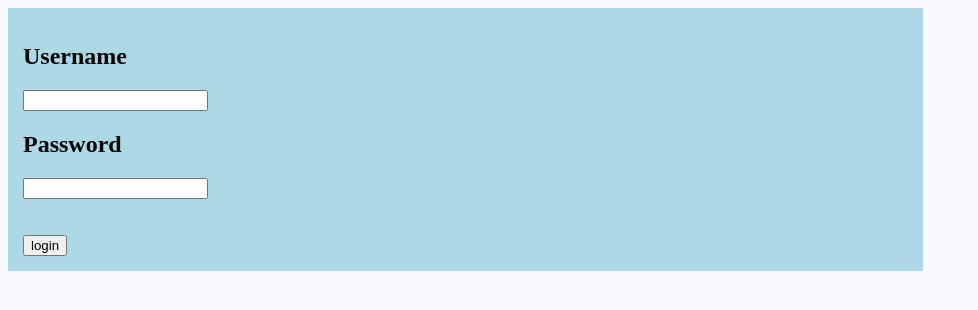
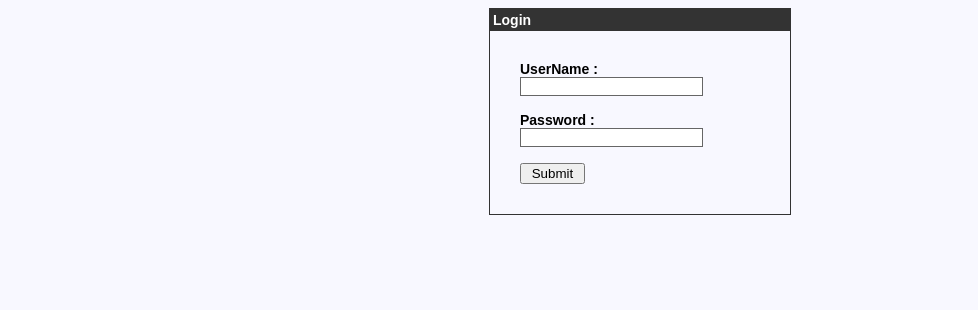
Before and after one commit to jamesgiang87/CPSC362P1, a PHP site: page /loginPage.html in a window 1280 px wide. Shown: the top 310 px of the page, without its empty margins (0-978 px from the left). Run offline with PHP 8.4, Linux system fonts and the light colour scheme.

Commit message:
Add files via upload

```diff
--- a/loginPage.html
+++ b/loginPage.html
@@ -1,3 +1,33 @@
+<?php
+   include("sqlConfig.php");
+   session_start();
+
+   if($_SERVER["REQUEST_METHOD"] == "POST") {
+      // username and password sent from form
+
+      $myusername = mysqli_real_escape_string($db,$_POST['username']);
+      $mypassword = mysqli_real_escape_string($db,$_POST['password']);
+
+      $sql = "SELECT id FROM admin WHERE user = '$myusername' and pass = '$mypassword'";
+      $result = mysqli_query($db,$sql);
+      $row = mysqli_fetch_array($result,MYSQLI_ASSOC);
+      $active = $row['active'];
+
+      $count = mysqli_num_rows($result);
+
+      // If result matched $myusername and $mypassword, table row must be 1 row
+
+      if($count == 1) {
+         session_register("myusername");
+         $_SESSION['login_user'] = $myusername;
+
+         header("location: welcome.php");
+      }else {
+         $error = "Your Login Name or Password is invalid";
+      }
+   }
+?>
+
 <!doctype html>
 <html lang="en">
 
@@ -7,19 +37,46 @@
     <link rel="stylesheet" type="text/css" href="styles.css">
   </head>
 
-  <body>
+ <title>Login Page</title>
 
-      <section id="loginPageBody">
-      <div id="userAndPass">
-          <h2> Username </h2>
-          <input type="text" username="username">
-          <br>
-          <h2> Password </h2>
-          <input type="text" password="password"></div>
-          <br><br>
-          <input type="submit" name="Submit" value="login">
-      </section>
+      <style type = "text/css">
+         body {
+            font-family:Arial, Helvetica, sans-serif;
+            font-size:14px;
+         }
+         label {
+            font-weight:bold;
+            width:100px;
+            font-size:14px;
+         }
+         .box {
+            border:#666666 solid 1px;
+         }
+      </style>
 
-  </body>
+   </head>
 
+   <body bgcolor = "#FFFFFF">
+
+      <div align = "center">
+         <div style = "width:300px; border: solid 1px #333333; " align = "left">
+            <div style = "background-color:#333333; color:#FFFFFF; padding:3px;"><b>Login</b></div>
+
+            <div style = "margin:30px">
+
+               <form action = "" method = "post">
+                  <label>UserName  :</label><input type = "text" name = "username" class = "box"/><br /><br />
+                  <label>Password  :</label><input type = "password" name = "password" class = "box" /><br/><br />
+                  <input type = "submit" value = " Submit "/><br />
+               </form>
+
+               <div style = "font-size:11px; color:#cc0000; margin-top:10px"><?php echo $error; ?></div>
+
+            </div>
+
+         </div>
+
+      </div>
+
+   </body>
 </html>
```
Also changed, not shown: session.php (added, +16 -0 lines), sqlConfig.php (added, +7 -0 lines), welcome.php (added, +15 -0 lines), addItemPage.html (line endings or trailing spaces), deleteItemPage.html (line endings or trailing spaces), index.html (line endings or trailing spaces), reportPage.html (line endings or trailing spaces), searchPage.html (line endings or trailing spaces), styles.css (line endings or trailing spaces), userPage.html (line endings or trailing spaces).
